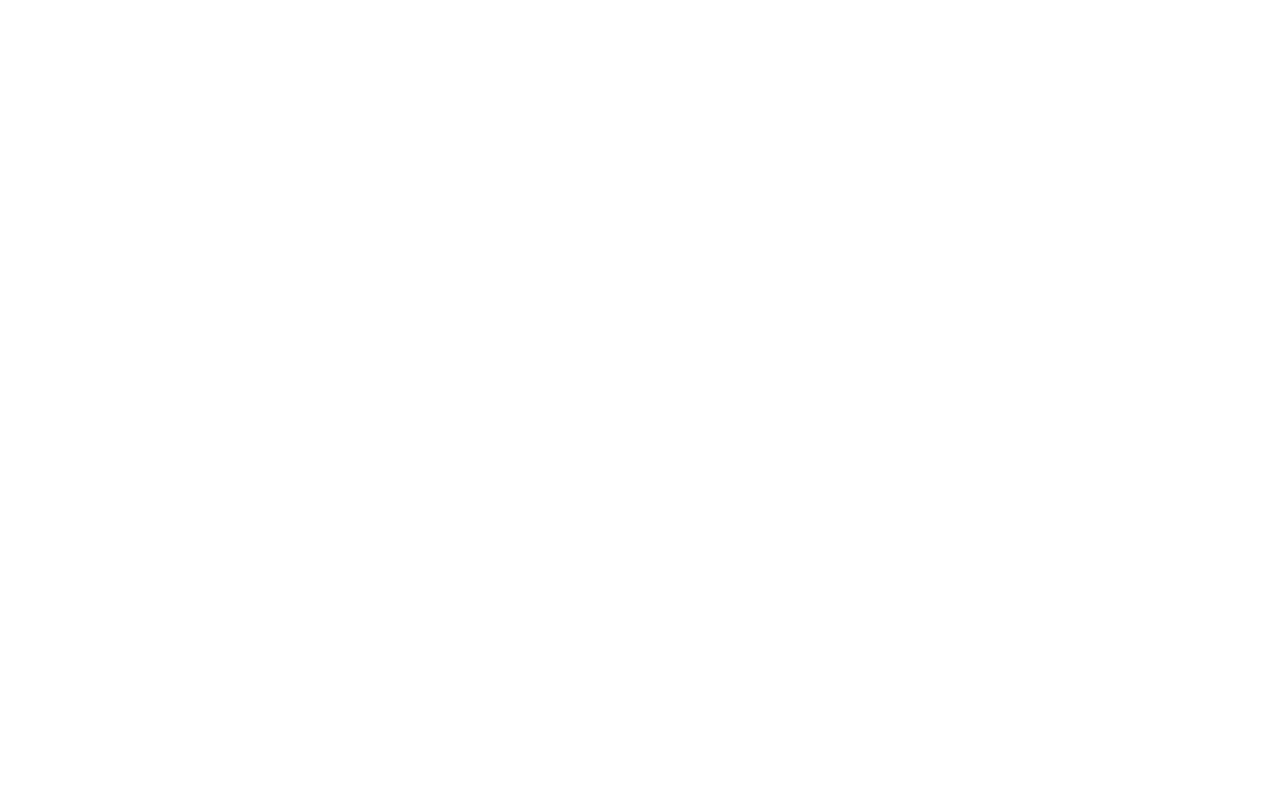
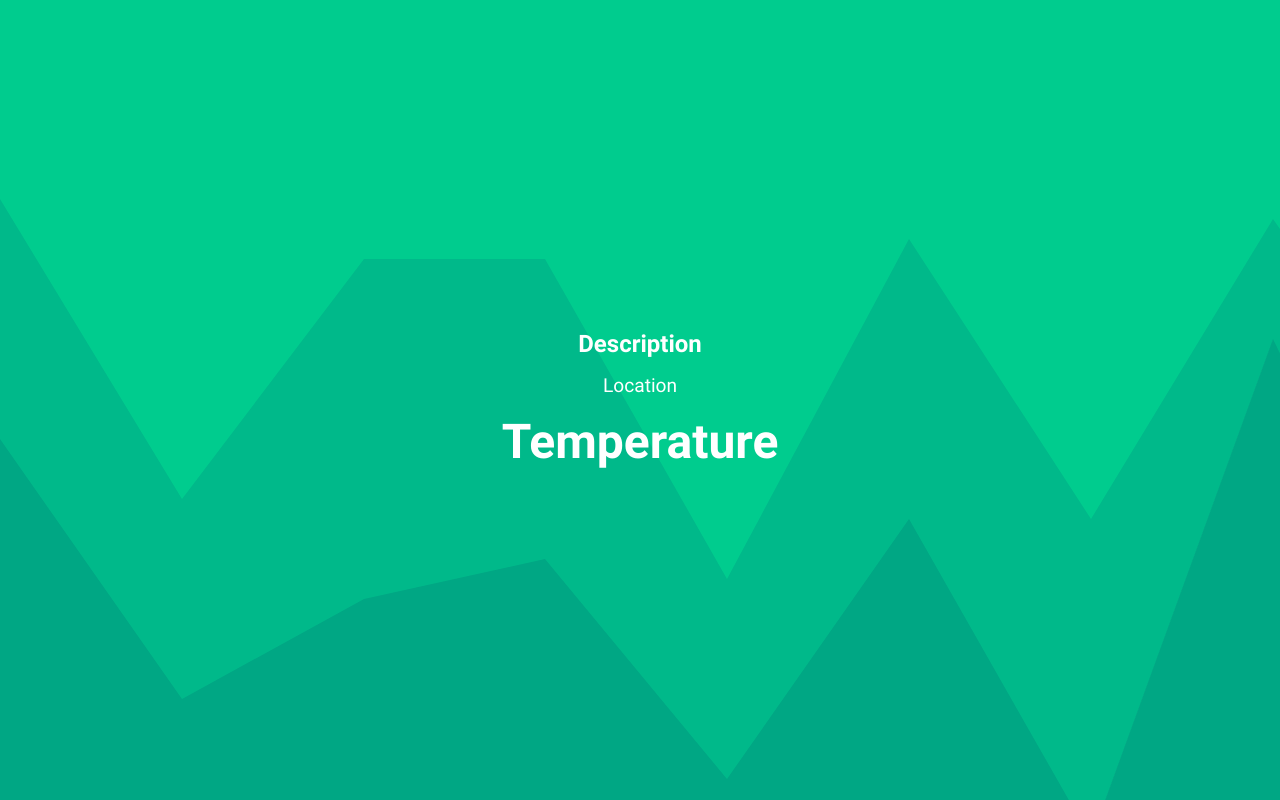
Before and after one commit to JeanBarry/Kloudy, a Flask app: page / in a window 1280 px wide. Before the commit the page is empty. Run offline with Flask 3, Linux system fonts and the light colour scheme.

Commit message:
Feature: add page layout

```diff
--- /dev/null
+++ b/src/static/style.css
@@ -0,0 +1,66 @@
+@font-face {
+  font-family: 'Roboto';
+  src: url('fonts/Roboto-Regular.ttf') format('truetype');
+  font-weight: normal;
+  font-style: normal;
+  font-display: swap;
+}
+
+@font-face {
+  font-family: 'Roboto';
+  src: url('fonts/Roboto-Bold.ttf') format('truetype');
+  font-weight: bold;
+  font-style: normal;
+  font-display: swap;
+}
+
+*, *::before, *::after {
+  box-sizing: border-box;
+  margin: 0;
+  padding: 0;
+}
+
+body {
+  background-image: url('background.svg');
+  font-family: 'Roboto', sans-serif;
+}
+
+p {
+  color: #FFFFFF;
+}
+
+.container {
+  display: flex;
+  flex-direction: column;
+  align-items: center;
+  justify-content: center;
+  height: 100vh;
+}
+
+.description {
+  font-size: 1.5rem;
+  font-weight: bold;
+  text-align: center;
+  margin-bottom: 1rem;
+}
+
+.location {
+  font-size: 1.2rem;
+  text-align: center;
+  margin-bottom: 1rem;
+}
+
+.temperature {
+  font-size: 3rem;
+  font-weight: bold;
+  text-align: center;
+}
+
+.error {
+  font-size: 1.5rem;
+  text-align: center;
+}
+
+.hidden {
+  display: none;
+}
--- a/src/templates/index.html
+++ b/src/templates/index.html
@@ -5,8 +5,18 @@
     <meta name="viewport"
           content="width=device-width, user-scalable=no, initial-scale=1.0, maximum-scale=1.0, minimum-scale=1.0">
     <meta http-equiv="X-UA-Compatible" content="ie=edge">
+    <link rel="stylesheet" href="{{ url_for('static', filename='style.css') }}">
     <title>Kloudy</title>
 </head>
 <body>
+
+<div class="container">
+    <div class="weather">
+        <p class="description">Description</p>
+        <p class="location">Location</p>
+        <p class="temperature">Temperature</p>
+    </div>
+    <p class="error hidden"></p>
+</div>
 </body>
 </html>
```
Also changed, not shown: src/static/background.svg (added), src/static/fonts/Roboto-Bold.ttf (added), src/static/fonts/Roboto-Regular.ttf (added), 1 other file.
